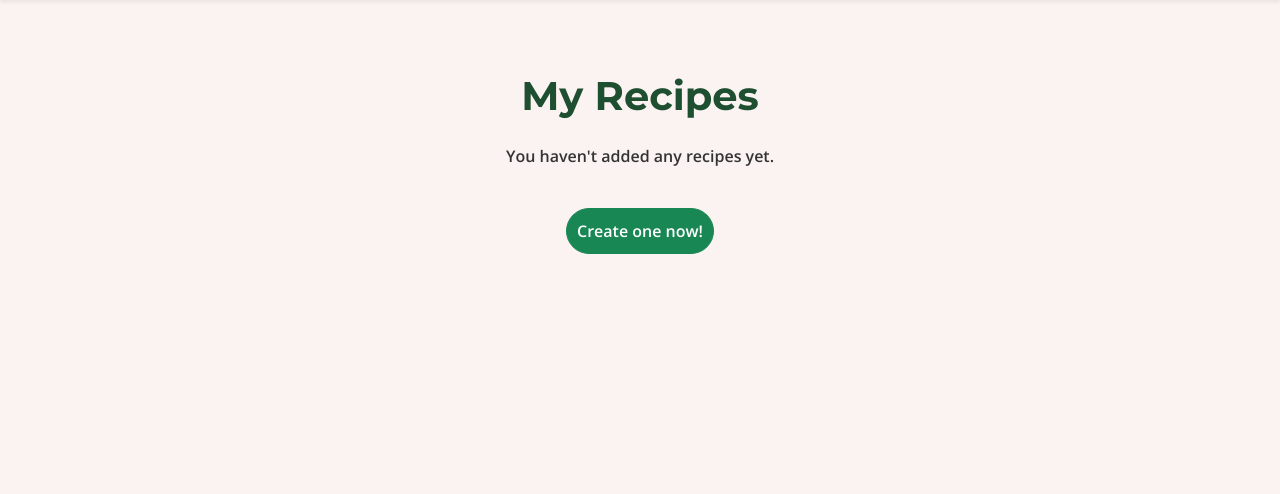
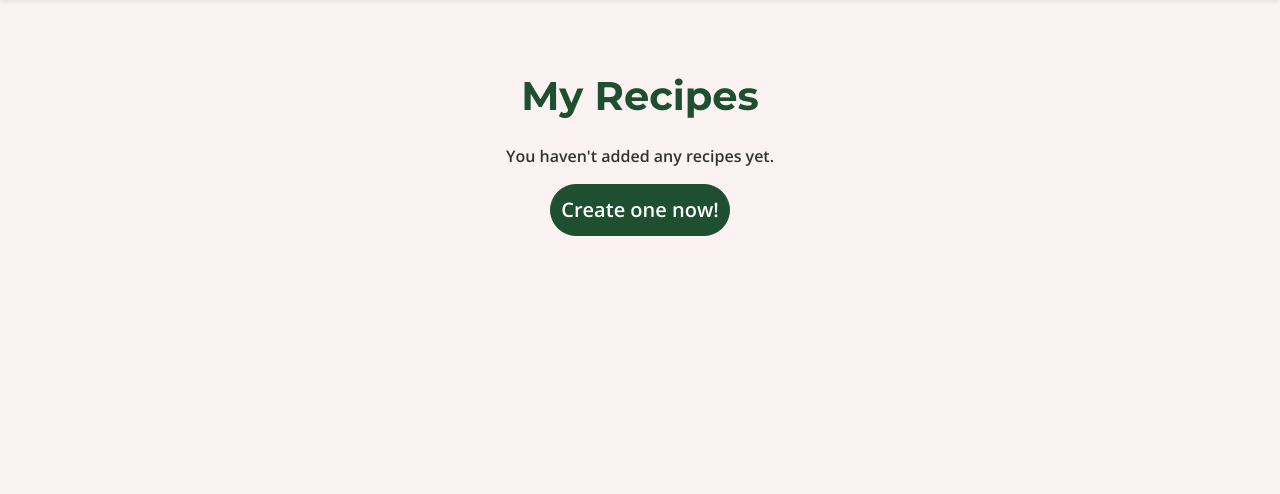
Before and after one commit to desireealexia/fork_and_flavour, a Django app: page /recipes/ in a window 1280 px wide. Shown: the part 96-590 px from the top of the page. Run offline with Django 5.2, Linux system fonts and the light colour scheme; the visitor is signed in with stand-in values (Sample User, id 1); data that the repository does not hold is empty.

Commit message:
Updated README.md

```diff
--- a/recipes/templates/recipes/recipe_list.html
+++ b/recipes/templates/recipes/recipe_list.html
@@ -47,7 +47,7 @@
   {% else %}
   <div class="text-center">
     <p>You haven't added any recipes yet.</p>
-    <a href="{% url 'recipe_create' %}" class="btn btn-success mt-4 rounded-pill">Create one now!</a>
+    <a href="{% url 'recipe_create' %}" class="btn btn-primary btn-lg rounded-pill">Create one now!</a>
   </div>
   {% endif %}
 </div>
```
Also changed, not shown: README.md, 1 other file.
